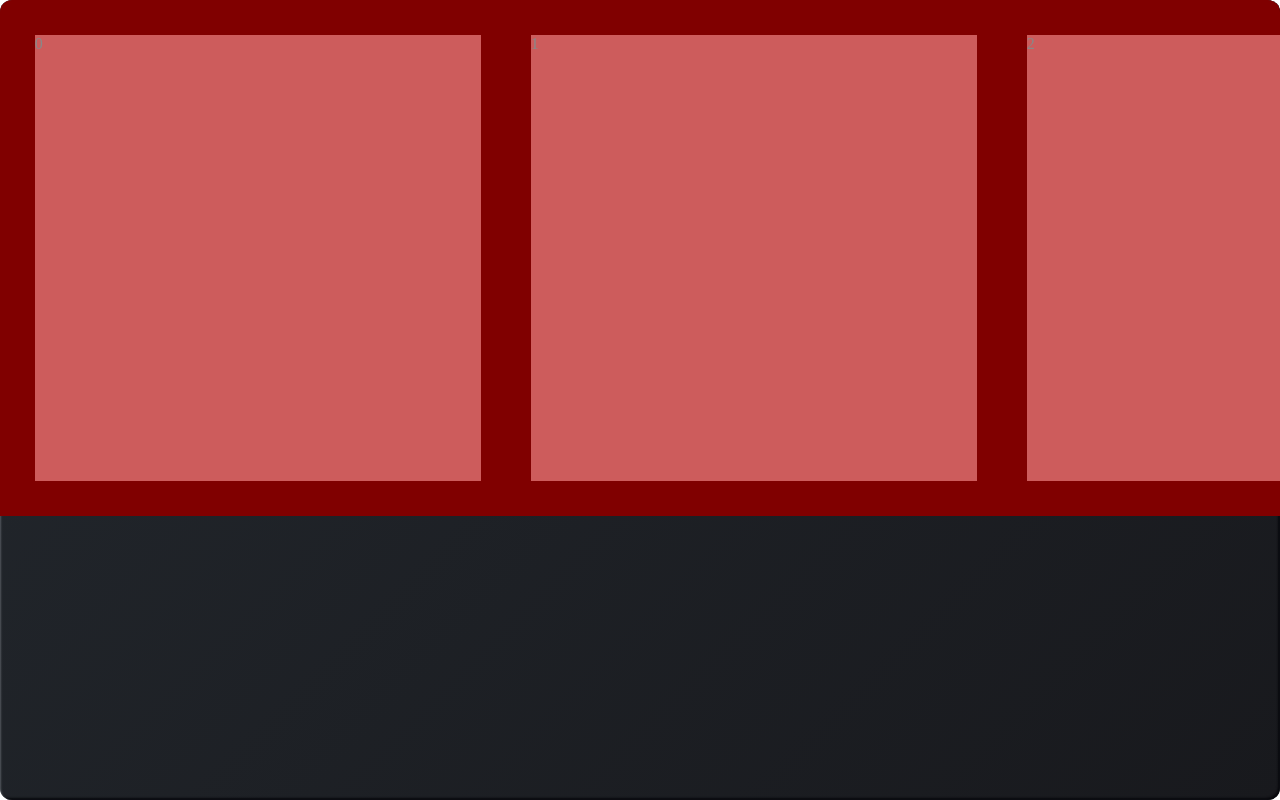
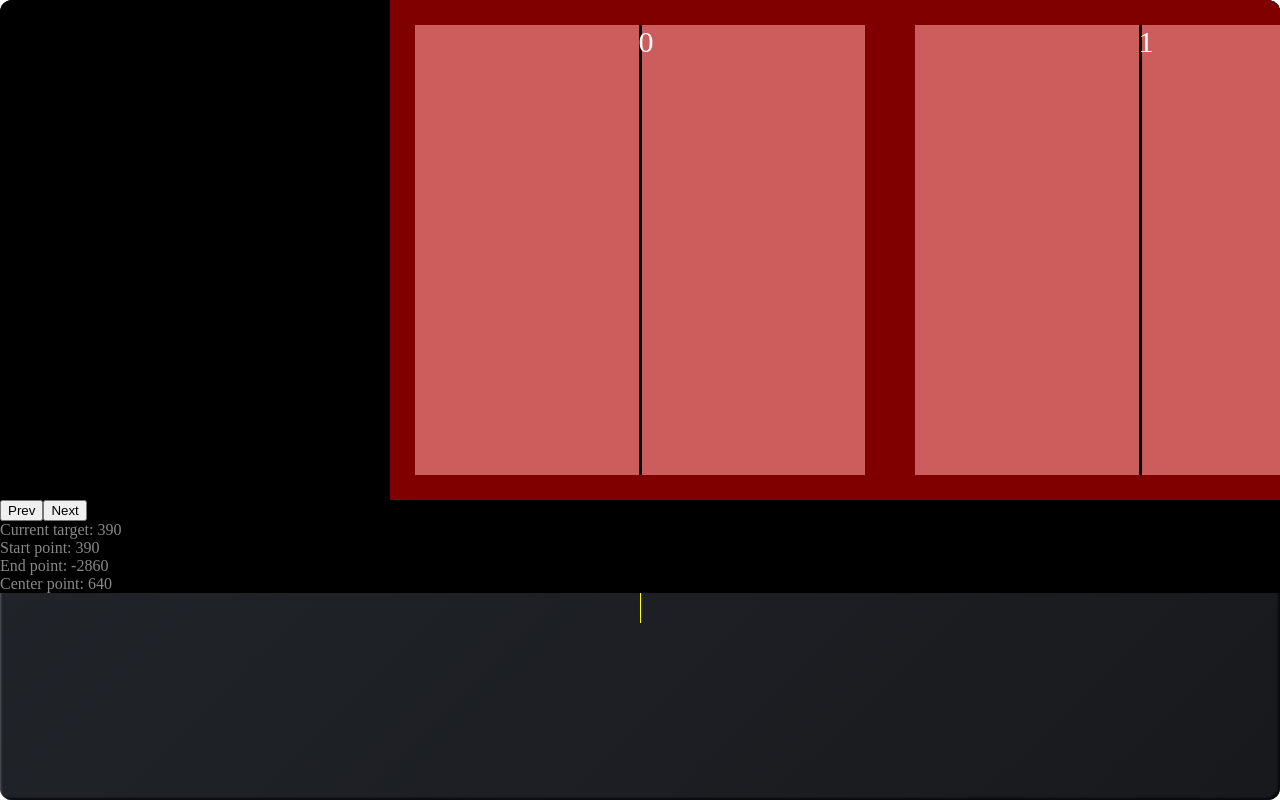
Before and after one commit to saturnoluis/electron-mp, a React (Create React App) app: page / in a window 1280 px wide. Built offline with nearby package versions, Linux system fonts and the light colour scheme.

Commit message:
Add prev/next click actions to coverflow

```diff
--- a/src/App.css
+++ b/src/App.css
@@ -21,3 +21,10 @@
   box-shadow: inset  1px  1px 2px 0px var(--color_border-glow),
               inset -2px -2px 2px 0px var(--color_border-dark);
 }
+
+.visual-center {
+  width: 1px;
+  height: 30px;
+  background-color: yellow;
+  margin: 0 auto;
+}
--- a/src/App.js
+++ b/src/App.js
@@ -6,6 +6,7 @@ function App() {
   return (
     <div className="App">
       <Poc />
+      <div className="visual-center" />
     </div>
   );
 }
--- a/src/components/Poc.css
+++ b/src/components/Poc.css
@@ -1,20 +1,26 @@
 .Coverflow {
   background-color: black;
   height: fit-content;
+  width: 100vw;
   overflow: hidden;
   box-sizing: border-box;
+  position: relative;
 }
 
 .Coverflow__wrapper {
   width: fit-content;
+  min-width: 100vw;
   display: flex;
   flex-direction: row;
-  padding: 10px;
   background-color: maroon;
+  justify-content: space-evenly;
+  position: relative;
+  left: 0;
+  top: 0;
 }
 
 .Album {
-  --album-size: 62vh;
+  --album-size: 500px;
 
   display: flex;
   justify-content: center;
@@ -28,4 +34,16 @@
   background-color: indianred;
   width: 90%;
   height: 90%;
+  position: relative;
 }
+
+.Album__cover span {
+  color: white;
+  width: 3px;
+  height: 100%;
+  margin: 0 auto;
+  text-align: center;
+  background-color: black;
+  display: block;
+  font-size: 30px;
+}
--- a/src/components/Poc.js
+++ b/src/components/Poc.js
@@ -1,5 +1,13 @@
-import { motion } from "framer-motion";
+import { useRef, useState } from "react";
+import { motion, useSpring } from "framer-motion";
 import './Poc.css';
+
+const albums = [...Array(7).keys()];
+const physics = { damping: 15, mass: 0.27, stiffness: 55 };
+const { round } = Math;
+
+const DRAG_ELASTIC = 2;
+const ALBUM_SIZE = 500;
 
 const Album = ({ id }) => {
   return (
@@ -8,28 +16,66 @@ const Album = ({ id }) => {
       className="Album">
 
       <div className="Album__cover">
-        {id}
+        <span>{id}</span>
       </div>
     </motion.li>
   );
 }
 
 export default function Poc () {
-  const albums = [...Array(10).keys()];
+  const ref = useRef();
+
+  const centerPoint = round(window.innerWidth / 2);
+  const startPoint = round(centerPoint - (ALBUM_SIZE / 2));
+  const endPoint = round(centerPoint - (ALBUM_SIZE * albums.length))
+
+  const left = useSpring(startPoint, physics);
+  const [target, setTarget] = useState(startPoint);
+
+  // const handleDragEnd = (e, info) => {
+  //   const { x: dragOffset} = info.offset;
+  //   const coverflowOffset = round(dragOffset * DRAG_ELASTIC);
+  //   console.log(coverflowOffset);
+  // }
+
+  const handlePrev = () => {
+    const prevTarget = target + ALBUM_SIZE;
+
+    if(prevTarget <= startPoint) {
+      setTarget(prevTarget);
+      left.set(prevTarget);
+    }
+  }
+
+  const handleNext = () => {
+    const nextTarget = target - ALBUM_SIZE;
+
+    if(nextTarget > endPoint) {
+      setTarget(nextTarget);
+      left.set(nextTarget);
+    }
+  }
 
   return (
     <div className="Coverflow">
       <motion.ul
         drag="x"
+        ref={ref}
+        style={{ left }}
+        dragElastic={DRAG_ELASTIC}
+        // onDragEnd={handleDragEnd}
         dragConstraints={{ left: 0, right: 0 }}
-        dragElastic={1.5}
-        onDragEnd={
-          (event, info) => console.log(info)
-        }
         className="Coverflow__wrapper">
 
         {albums.map(id => <Album id={id} key={id} />)}
       </motion.ul>
+
+      <button onClick={handlePrev}>Prev</button>
+      <button onClick={handleNext}>Next</button>
+      <p>Current target: {target}</p>
+      <p>Start point: {startPoint}</p>
+      <p>End point: {endPoint}</p>
+      <p>Center point: {centerPoint}</p>
     </div>
   );
 }
```
